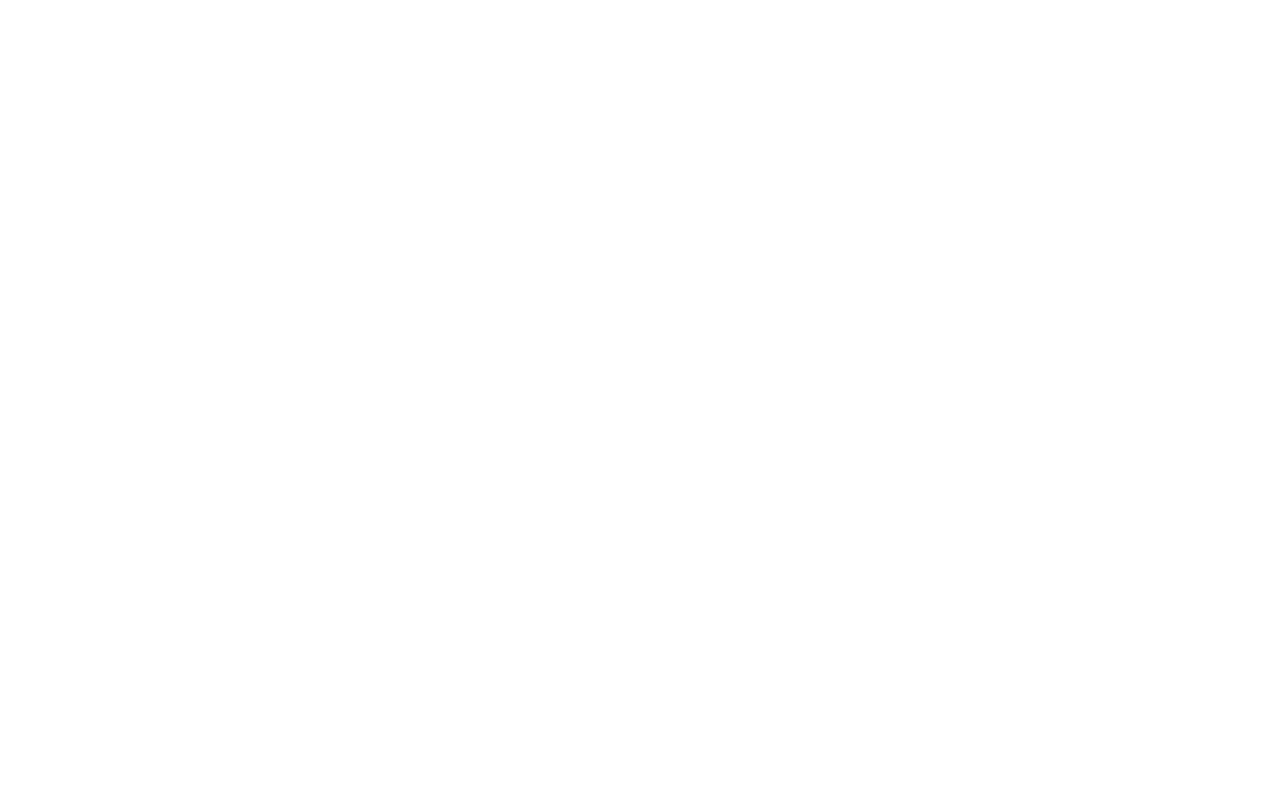
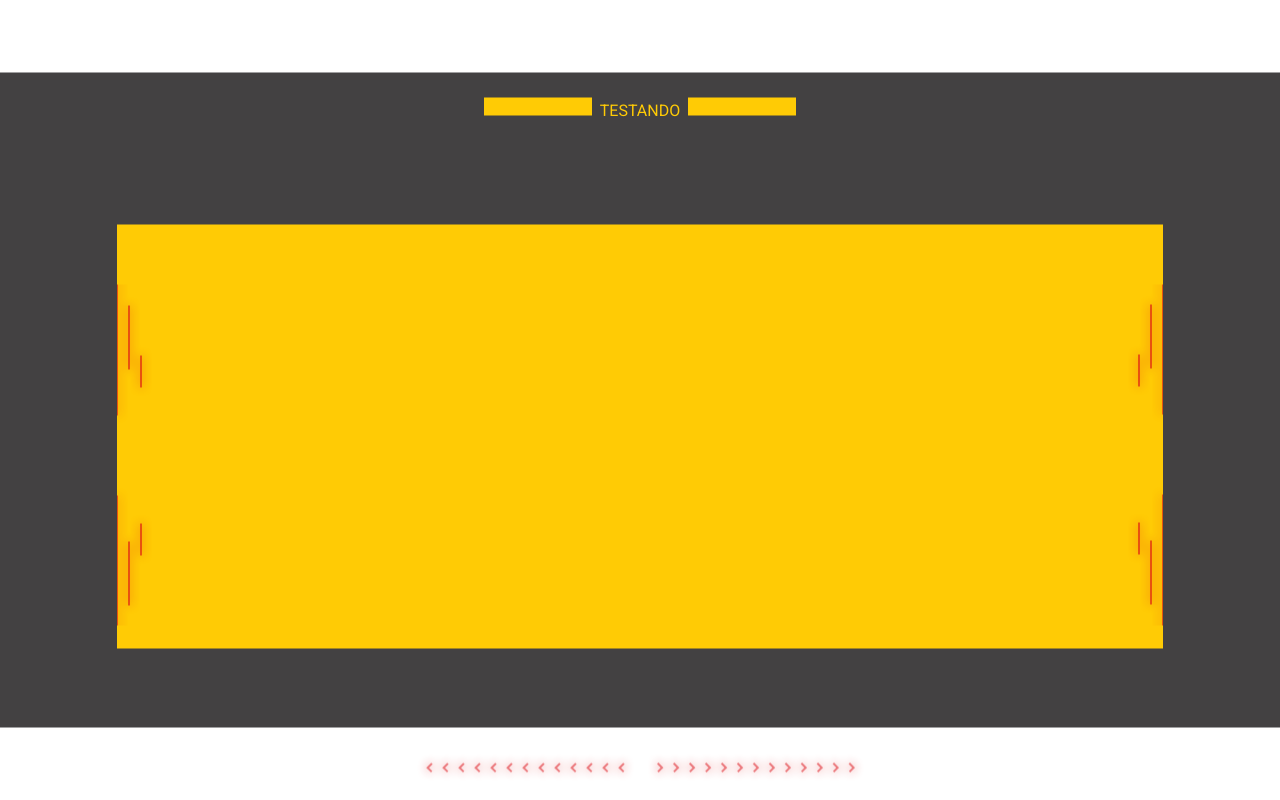
Before and after one commit to hugomaxbr/task_manager_frontend, a React (Create React App) app: page /login2 in a window 1280 px wide. Built offline with nearby package versions, Linux system fonts and the light colour scheme.

Commit message:
prototype login route added

```diff
--- a/src/Components/Routes/index.js
+++ b/src/Components/Routes/index.js
@@ -4,6 +4,7 @@
 import Login from '../../Pages/Login';
 import Home from '../../Pages/Home';
 import Register from '../../Pages/Register';
+import Login2 from '../../Pages/Login2';
 
 
 
@@ -14,6 +15,7 @@
         <Route exact path="/" component={Home} />
         <Route path="/login" component={Login} />
         <Route path="/register" component={Register} />
+        <Route path="/login2" component={Login2} />
       </Switch>
     </BrowserRouter>
   );
```
